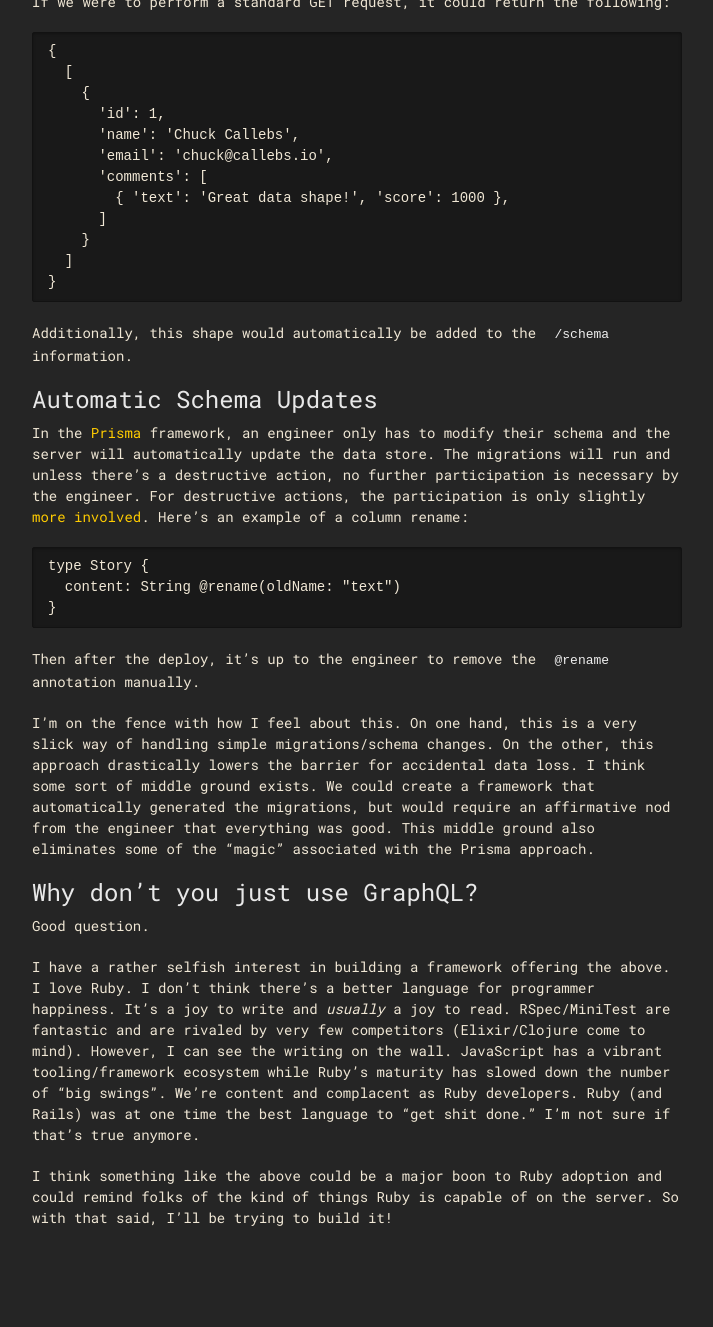
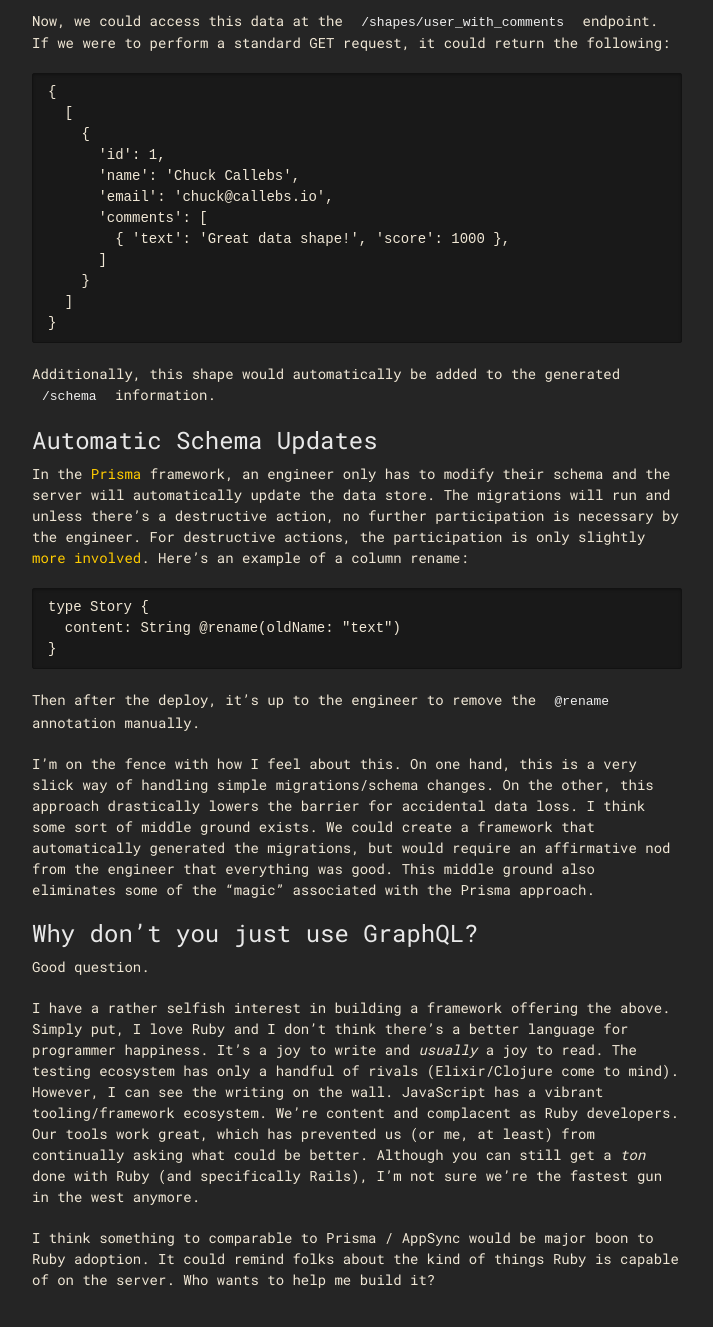
Before and after one commit to ccallebs/personal, a Jekyll site: the page built from _posts/2018-11-25-bringing-graphql-concepts-to-rest.markdown, in a window 1280 px wide and 1400 px high, scrolled down 2156 px. Shown: the top 1327 px of the window, without its empty margins (283-996 px from the left). Built offline with Jekyll 4.4.1, drawn with Linux system fonts in a browser that asks for light colours; some of the changed text lies outside the part shown.

Commit message:
Update blog post.

```diff
--- a/_posts/2018-11-25-bringing-graphql-concepts-to-rest.markdown
+++ b/_posts/2018-11-25-bringing-graphql-concepts-to-rest.markdown
@@ -75,7 +77,7 @@ Now, we could access this data at the `/shapes/user_with_comments` endpoint. If
   ]
 }
 </pre>
-Additionally, this shape would automatically be added to the `/schema` information.
+Additionally, this shape would automatically be added to the generated `/schema` information.
 
 ## Automatic Schema Updates
 In the [Prisma](https://www.prisma.io/) framework, an engineer only has to modify their schema and the server will automatically update the data store. The migrations will run and unless there’s a destructive action, no further participation is necessary by the engineer. For destructive actions, the participation is only slightly [more involved](https://www.prisma.io/docs/data-model-and-migrations/migrations-asdf/). Here's an example of a column rename:
@@ -93,6 +95,6 @@ I'm on the fence with how I feel about this. On one hand, this is a very slick w
 
 Good question.
 
-I have a rather selfish interest in building a framework offering the above. I love Ruby. I don't think there's a better language for programmer happiness. It's a joy to write and _usually_ a joy to read. RSpec/MiniTest are fantastic and are rivaled by very few competitors (Elixir/Clojure come to mind). However, I can see the writing on the wall. JavaScript has a vibrant tooling/framework ecosystem while Ruby's maturity has slowed down the number of "big swings". We're content and complacent as Ruby developers. Ruby (and Rails) was at one time the best language to "get shit done." I'm not sure if that's true anymore.
+I have a rather selfish interest in building a framework offering the above. Simply put, I love Ruby and I don't think there's a better language for programmer happiness. It's a joy to write and _usually_ a joy to read. The testing ecosystem has only a handful of rivals (Elixir/Clojure come to mind). However, I can see the writing on the wall. JavaScript has a vibrant tooling/framework ecosystem. We're content and complacent as Ruby developers. Our tools work great, which has prevented us (or me, at least) from continually asking what could be better. Although you can still get a _ton_ done with Ruby (and specifically Rails), I'm not sure we're the fastest gun in the west anymore.
 
-I think something like the above could be a **major** boon to Ruby adoption and could remind folks of the kind of things Ruby is capable of on the server. So with that said, I'll be trying to build it!
+I think something to comparable to Prisma / AppSync would be **major** boon to Ruby adoption. It could remind folks about the kind of things Ruby is capable of on the server. Who wants to help me build it?
```
Also changed, not shown: other parts of _posts/2018-11-25-bringing-graphql-concepts-to-rest.markdown (+5 -3 lines).
